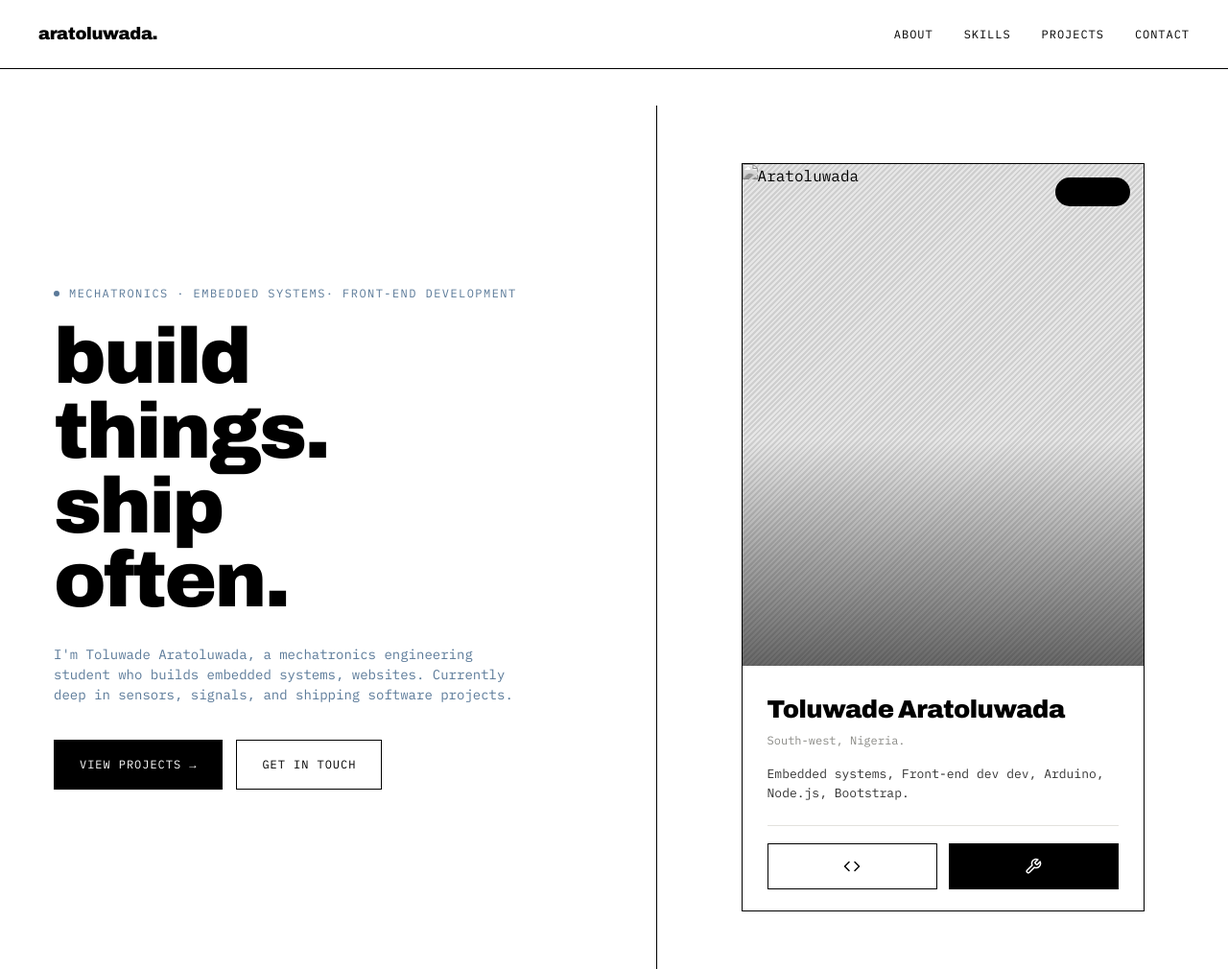
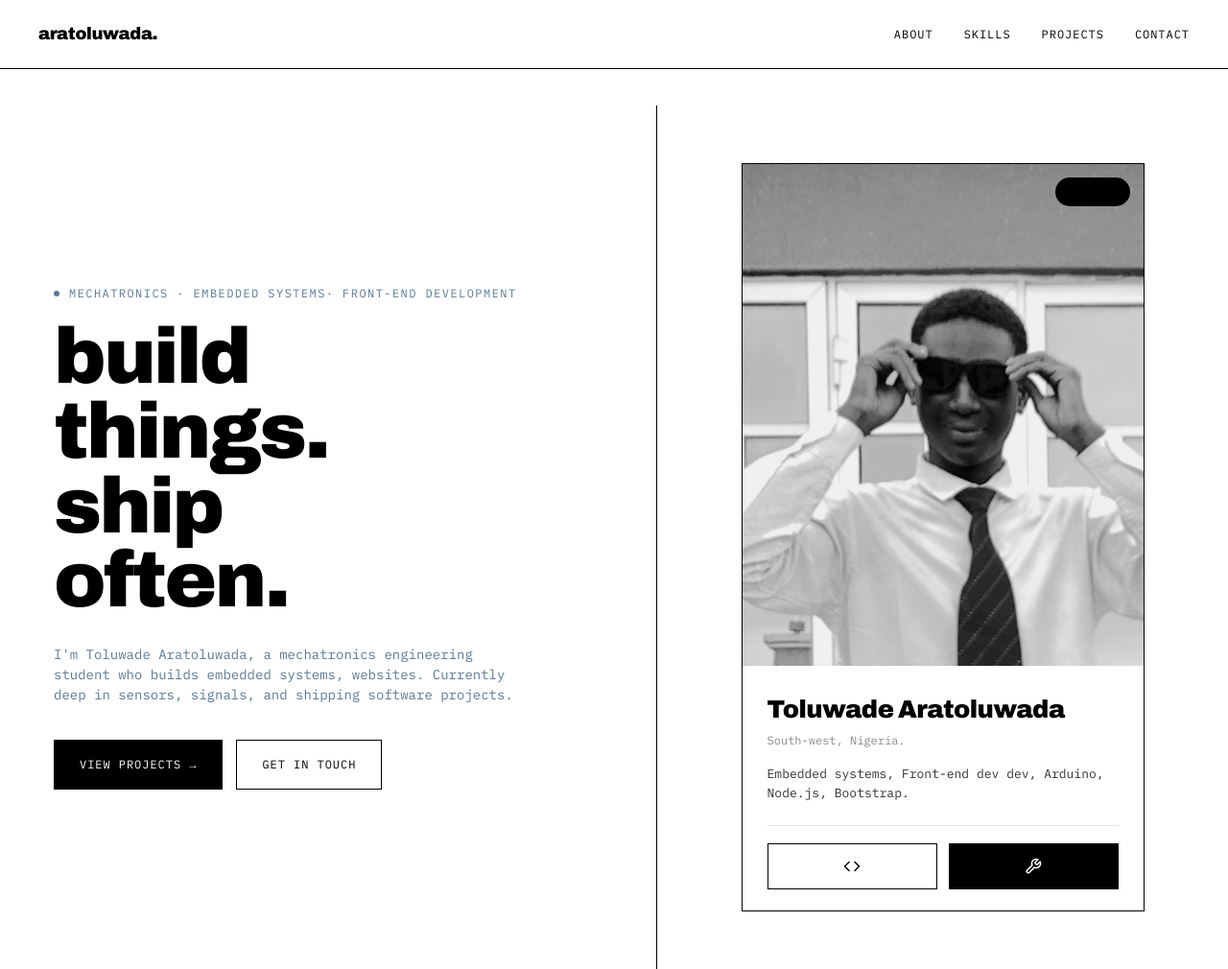
Before and after one commit to Aratoluwada/aratoluwada_portfolio, a plain HTML site: page index.html in a window 1280 px wide. Shown: the top 1010 px of the page at 96% size. Drawn offline with Linux system fonts and the light colour scheme.

Commit message:
Update index.html

```diff
--- a/index.html
+++ b/index.html
@@ -36,7 +36,7 @@
     <div class="pane" style="justify-content:center;align-items:center;">
       <div class="profile-card">
         <div class="profile-photo">
-            <img src="/assets/ara.JPG" alt="Aratoluwada">
+            <img src="ara.JPG" alt="Aratoluwada">
             <div class="toolbar">
             <span>◐</span><span>▣</span><span>⚙</span>
           </div>
```
